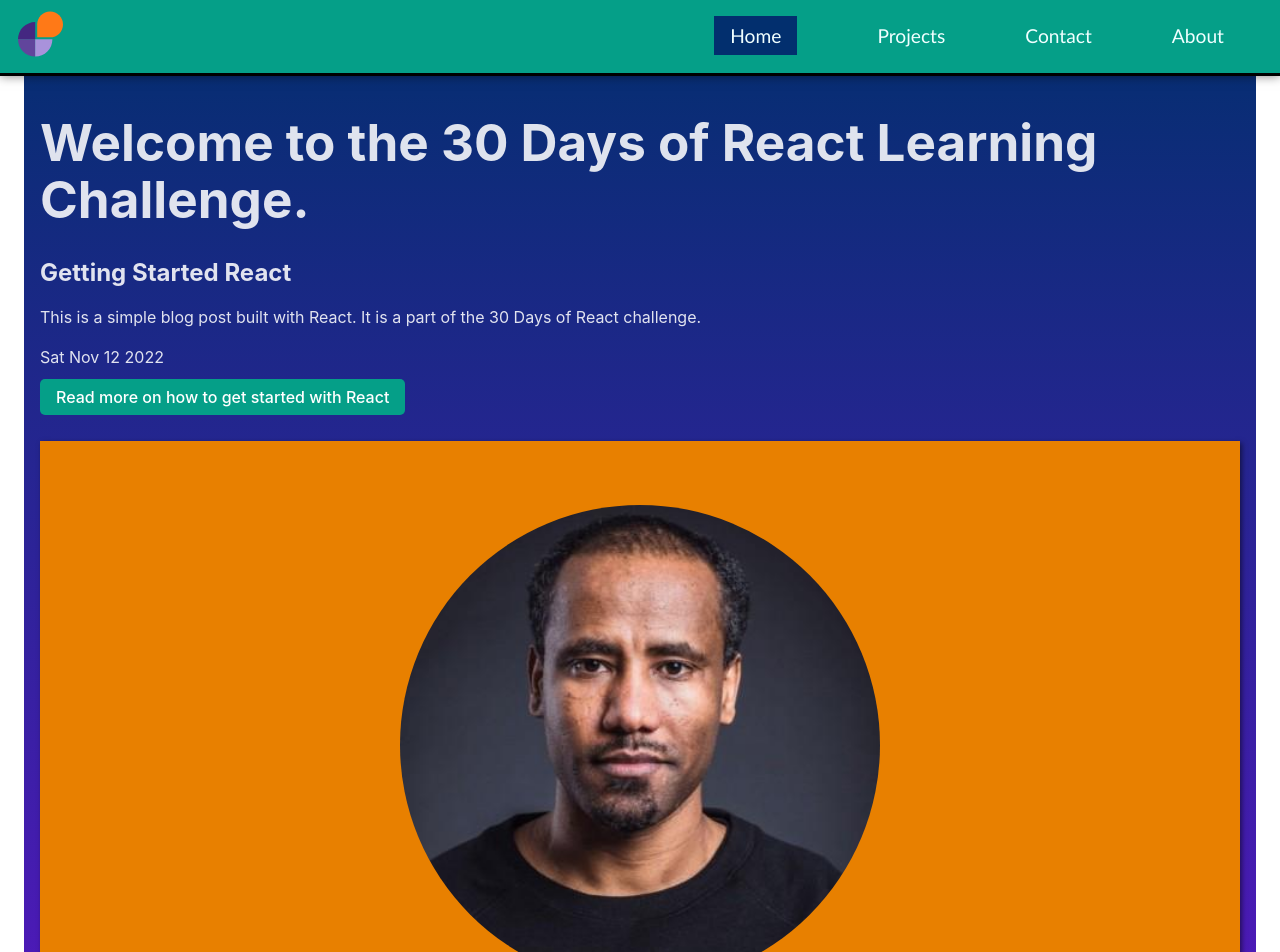
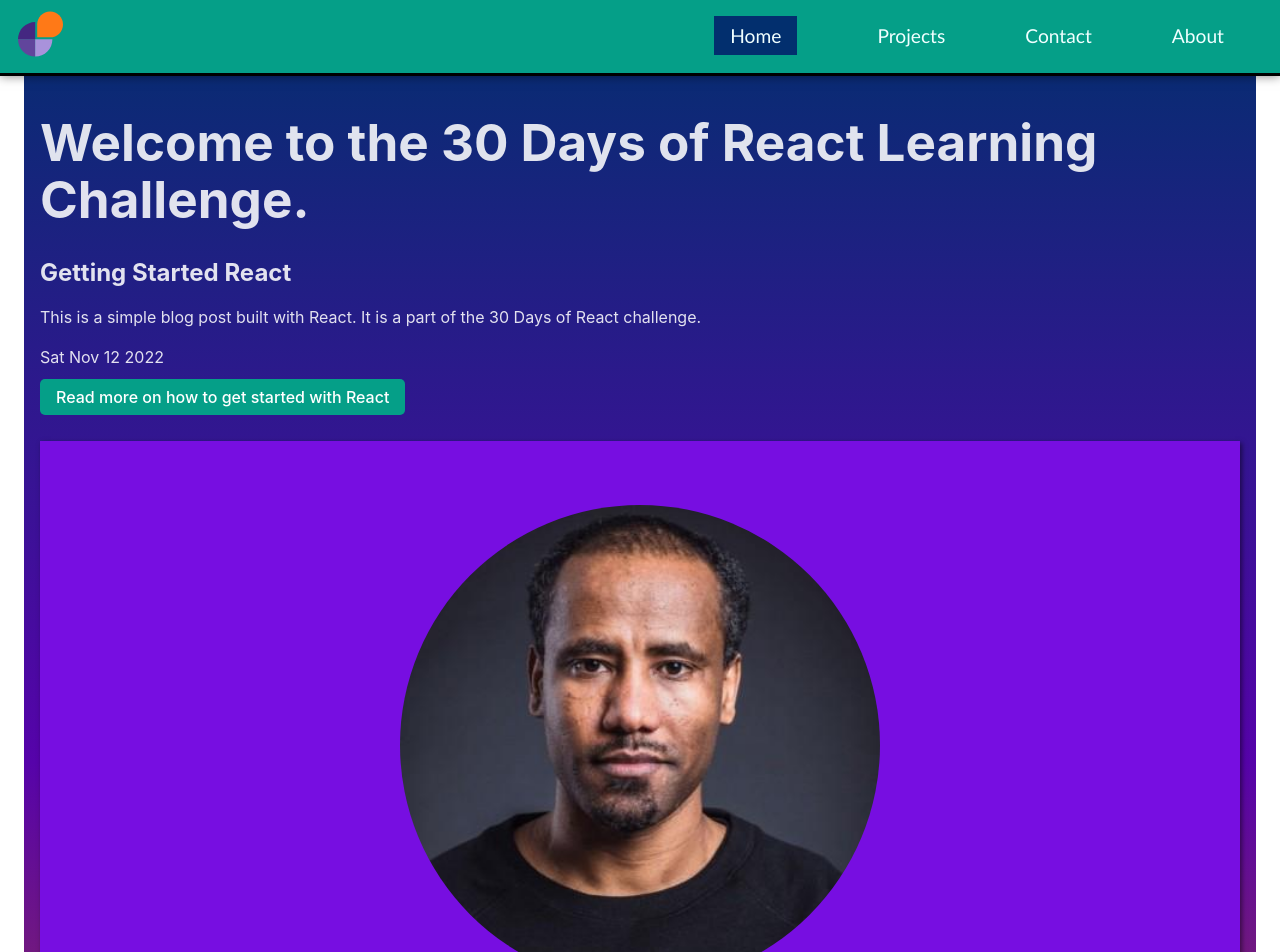
Before and after one commit to RealIB1/30-days-challenge-projects, a React (Vite) app: page / in a window 1280 px wide. Shown: the top 952 px of the page. Built offline with nearby package versions, Linux system fonts and the light colour scheme.

Commit message:
modified:   src/App.css

```diff
--- a/src/App.css
+++ b/src/App.css
@@ -1,8 +1,8 @@
 .base {
   padding: 0.5rem 1rem;
   padding-top: 5rem;
-  background-color: rgb(2, 47, 110);
-  background-image: linear-gradient(to bottom, rgb(2, 47, 110), rgb(119, 14, 225));
+  background-color: rgb(192, 88, 4);
+  background-image: linear-gradient(to bottom, rgb(2, 47, 110), rgb(86, 3, 170), rgb(192, 88, 4));
   max-width: 75rem;
   margin: 0 auto;
 }
@@ -47,7 +47,8 @@ img.card-img {
   align-items: center;
   padding: 2rem 0;
   margin: 2rem 0;
-  background-color: rgb(232, 128, 0);
+  background-color: rgb(119, 14, 225);
+  /* background-color: #F7770F; */
   box-shadow: 2px 2px 5px 0px rgba(0, 0, 0, 0.5);
 }
 
```
